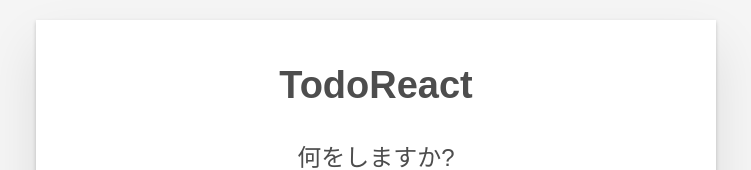
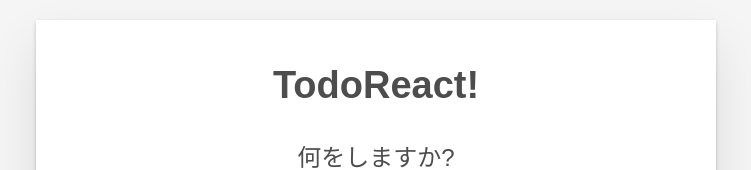
Before and after one commit to yuna096740/React_lesson, a React (Create React App) app: page / in a window 1280 px wide. Shown: the top 170 px of the page, without its empty margins (264-1015 px from the left). Built offline with nearby package versions, Linux system fonts and the light colour scheme.

Commit message:
[add] props and components

```diff
--- a/src/App.js
+++ b/src/App.js
@@ -1,7 +1,8 @@
 function App(props) {
+  const subject = props.subject;
   return (
     <div className="todoapp stack-large">
-      <h1>TodoReact</h1>
+      <h1>Todo{ subject }</h1>
       <form>
         <h2 className="label-wrapper">
           <label htmlFor="new-todo-input" className="label__lg">
--- /dev/null
+++ b/src/components/Todo.js
@@ -0,0 +1 @@
+import React from "react";
--- a/src/index.js
+++ b/src/index.js
@@ -6,9 +6,7 @@ import reportWebVitals from './reportWebVitals';
 
 const root = ReactDOM.createRoot(document.getElementById('root'));
 root.render(
-  <React.StrictMode>
-    <App />
-  </React.StrictMode>
+    <App subject="React!" />
 );
 
 // If you want to start measuring performance in your app, pass a function
```
